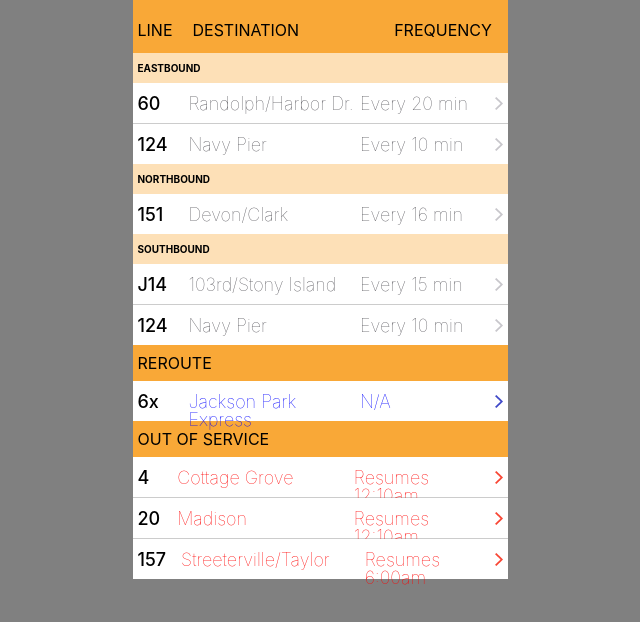
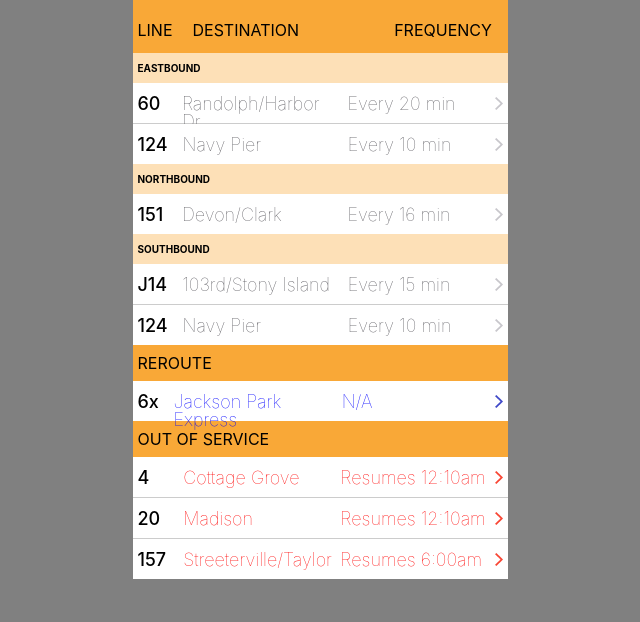
Before and after one commit to matthewrule/fe-challenge, a plain HTML site: page index.html in a window 1280 px wide. Shown: the part 136-758 px from the top of the page, without its empty margins (320-960 px from the left). Drawn offline with Linux system fonts and the light colour scheme.

Commit message:
fe-challenge

```diff
--- a/style.css
+++ b/style.css
@@ -154,7 +154,7 @@ input[type=to]{
   font-weight: 500;
   display: flex;
   float: left;
-  width: 45px;
+  width: 40px;
   padding-left: 5px;
   padding-top: 12px;
   padding-bottom: 12px;
@@ -190,19 +190,19 @@ input[type=to]{
   float: left;
   font-size: 18px;
   display: inline-block;
-  width: 55%;
+  width: 50%;
   color: Blue;
   height: 40px;
   padding-top: 12px;
   padding-bottom: 12px;
-  padding-left: 15px;
+  padding-left: 5px;
   background-color: white;
 }
 .street-oos{
   float: left;
   font-size: 18px;
   display: inline-block;
-  width: 65%;
+  width: 50%;
   color: red;
   height: 40px;
   padding-top: 12px;
@@ -214,9 +214,10 @@ input[type=to]{
   display: inline-block;
   font-size: 18px;
   color: #56555B;
+  padding-left: 5px;
   padding-top: 12px;
   padding-bottom: 12px;
-  width: 40%;
+  width: 48%;
   background-color: white;
 }
 .frequency{
@@ -230,10 +231,10 @@ input[type=to]{
   display: inline-block;
   font-size: 18px;
   color: Red;
-  padding-left: 35px;
+  padding-left: 5px;
   padding-top: 12px;
   padding-bottom: 12px;
-  width: 70%;
+  width: 48%;
   background-color: white;
 }
 .eta-rr{
@@ -242,8 +243,8 @@ input[type=to]{
   color: Blue;
   padding-top: 12px;
   padding-bottom: 12px;
-  padding-left: 10;
-  width: 40%;
+  padding-left: 7px;
+  width: 48%;
   background-color: white;
 }
 .arrivals{
```
